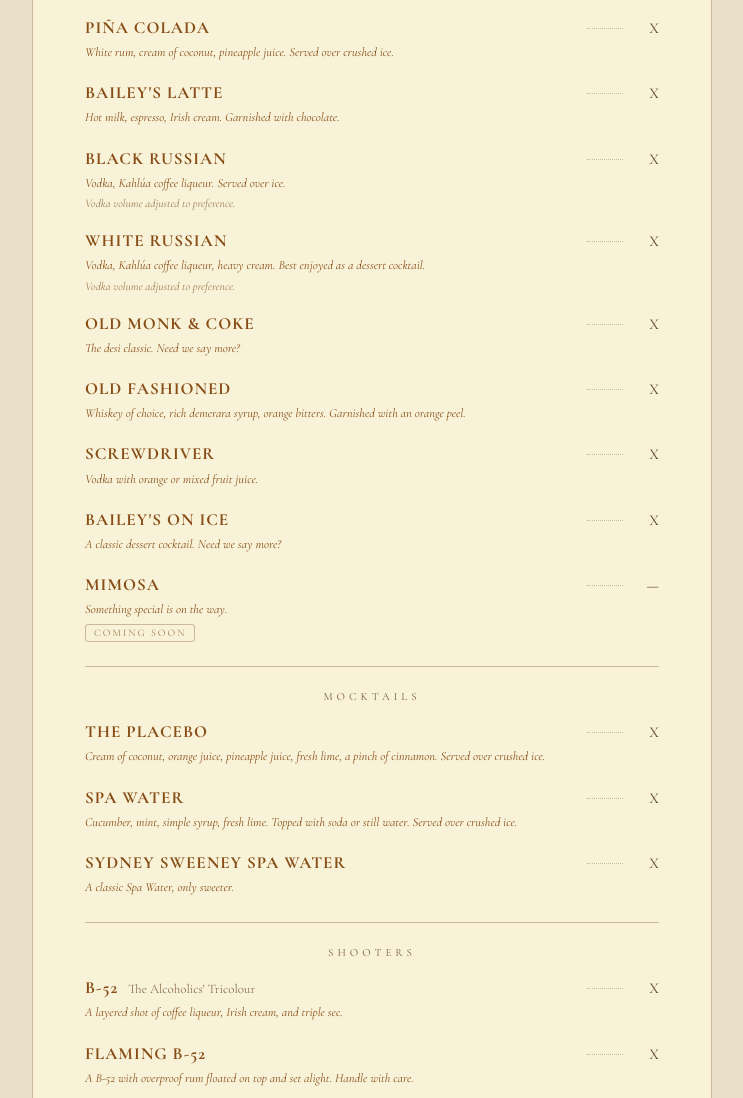
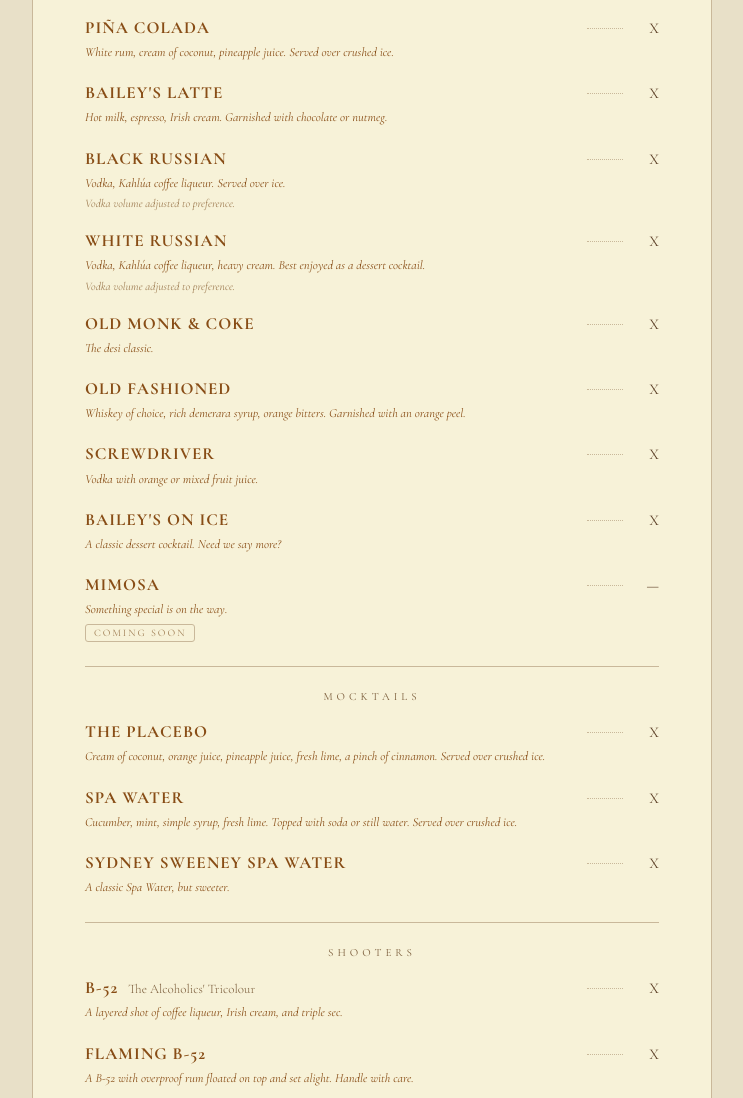
Before and after one commit to Vikram1997-hue/the-ivory-peak, a plain HTML site: page index.html in a window 1280 px wide. Shown: the part 571-1669 px from the top of the page, without its empty margins (268-1011 px from the left). Drawn offline with nearby package versions, Linux system fonts and the light colour scheme; a web font is replaced by a local one.

Commit message:
Update descriptions

```diff
--- a/index.html
+++ b/index.html
@@ -221,7 +221,7 @@
   <div class="menu-item">
     <div class="item-left">
       <span class="item-name">Bailey's Latte</span>
-      <span class="item-desc">Hot milk, espresso, Irish cream. Garnished with chocolate.</span>
+      <span class="item-desc">Hot milk, espresso, Irish cream. Garnished with chocolate or nutmeg.</span>
     </div>
     <div class="item-dots"></div>
     <span class="item-price">X</span>
@@ -250,7 +250,7 @@
   <div class="menu-item">
     <div class="item-left">
       <span class="item-name">Old Monk &amp; Coke</span>
-      <span class="item-desc">The desi classic. Need we say more?</span>
+      <span class="item-desc">The desi classic.</span>
     </div>
     <div class="item-dots"></div>
     <span class="item-price">X</span>
@@ -318,7 +318,7 @@
   <div class="menu-item">
     <div class="item-left">
       <span class="item-name">Sydney Sweeney Spa Water</span>
-      <span class="item-desc">A classic Spa Water, only sweeter.</span>
+      <span class="item-desc">A classic Spa Water, but sweeter.</span>
     </div>
     <div class="item-dots"></div>
     <span class="item-price">X</span>
```
